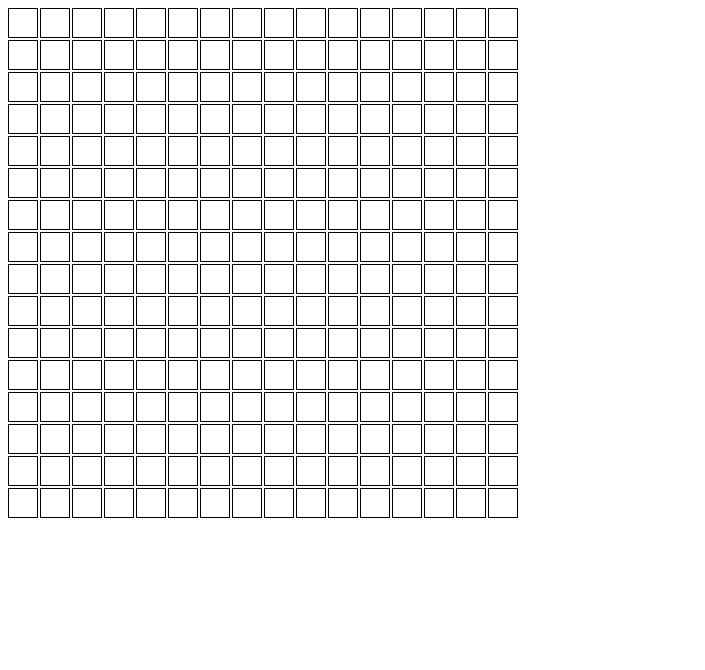
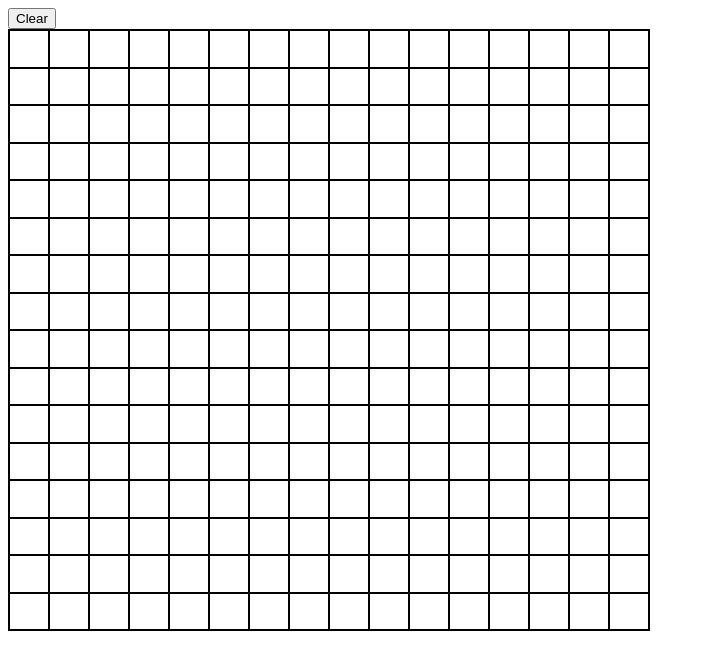
Before and after one commit to themightypillow/etch-a-sketch, a plain HTML site: page index.html in a window 1280 px wide. Shown: the whole page, without its empty margins (0-705 px from the left). Drawn offline with Linux system fonts and the light colour scheme.

Commit message:
Add button that clears and makes a new grid

```diff
--- a/etch.js
+++ b/etch.js
@@ -1,8 +1,39 @@
 const sketchPad = document.querySelector("#sketchpad");
+const clearBtn = document.querySelector("#clear");
 
-for(let i = 0; i < 256; i++) {
-  const square = document.createElement("div");
-  square.classList.add("square");
-  square.addEventListener("mouseover", (e) => e.target.classList.add("trail"));
-  sketchPad.appendChild(square);
+function clearPad() {
+  let gridSize = prompt("Enter number of squares per side (Min: 2, Max: 100, Default: 16");
+  console.log(`gridSize 1: ${gridSize}`);
+  if(!Number.isInteger(Number(gridSize)) || gridSize === null) {
+    gridSize = 16;
+  }
+  else if(gridSize < 2) {
+    gridSize = 2;
+  }
+  else if(gridSize > 100) {
+    gridSize = 100;
+  }
+
+  console.log(`gridSize 2: ${gridSize}`);
+
+  while(sketchPad.firstChild) {
+    sketchPad.removeChild(sketchPad.firstChild);
+  }
+
+  buildPad(gridSize);
 }
+
+function buildPad(n) {
+  sketchPad.style.gridTemplateColumns = `repeat(${n}, 1fr)`;
+  sketchPad.style.gridTemplateRows = `repeat(${n}, 1fr)`;
+  for(let i = 0; i < n * n; i++) {
+    const square = document.createElement("div");
+    square.classList.add("square");
+    square.addEventListener("mouseover", (e) => e.target.classList.add("trail"));
+    sketchPad.appendChild(square);
+  }
+}
+
+clearBtn.addEventListener("click", clearPad);
+
+buildPad(16);
--- a/index.html
+++ b/index.html
@@ -6,6 +6,7 @@
   <link rel="stylesheet" href="style.css">
 </head>
 <body>
+  <button id="clear">Clear</button>
   <div id="sketchpad"></div>
   <script src="etch.js"></script>
 </body>
--- a/style.css
+++ b/style.css
@@ -1,8 +1,8 @@
 #sketchpad {
+  width: 50vw;
+  height: 75vh;
+  border: 1px solid black;
   display: grid;
-  grid-template-columns: repeat(16, 30px);
-  grid-template-rows: repeat(16, 30px);
-  gap: 2px 2px;
 }
 
 .square {
```
